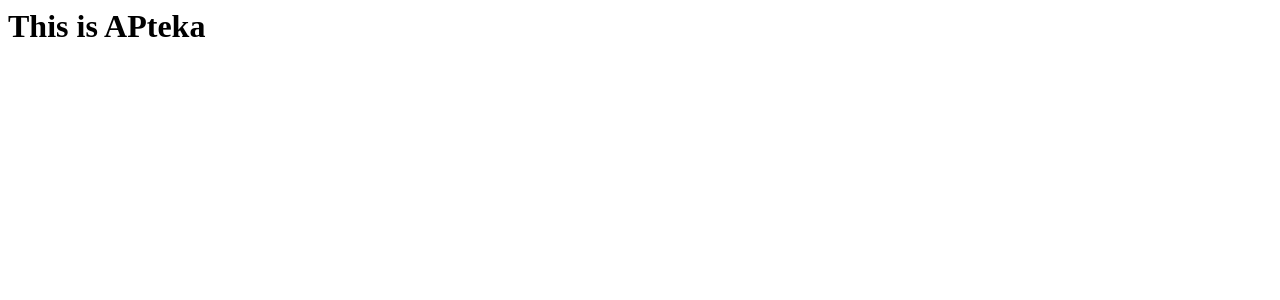
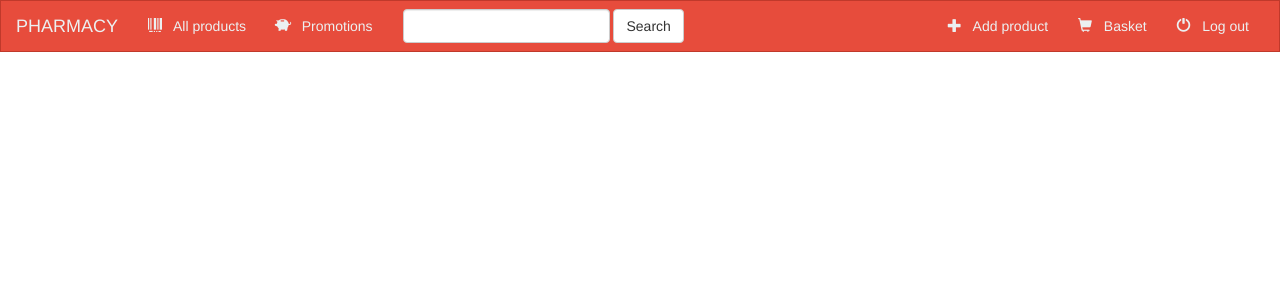
Before and after one commit to KonradMaroszek/Apteka---DJANGO---PYTHON, a Django app: page /pharmacy/ in a window 1280 px wide. Shown: the top 300 px of the page. Run offline with Django 3.2, Linux system fonts and the light colour scheme; some libraries are stand-ins or nearby versions.

Commit message:
added navbar

```diff
--- /dev/null
+++ b/Apteka/pharmacy/static/pharmacy/style.css
@@ -0,0 +1,99 @@
+body{
+    background white url("images/background.png")
+}
+.navbar {
+    border-radius:0;
+}
+.navbar.brand {
+    font-family: 'Satisfy', cursive;
+}
+
+.navbar-default {
+  background-color: #e74c3c;
+  border-color: #c0392b;
+}
+.navbar-default .navbar-brand {
+  color: #ecf0f1;
+}
+.navbar-default .navbar-brand:hover,
+.navbar-default .navbar-brand:focus {
+  color: #ffbbbc;
+}
+.navbar-default .navbar-text {
+  color: #ecf0f1;
+}
+.navbar-default .navbar-nav > li > a {
+  color: #ecf0f1;
+}
+.navbar-default .navbar-nav > li > a:hover,
+.navbar-default .navbar-nav > li > a:focus {
+  color: #ffbbbc;
+}
+.navbar-default .navbar-nav > li > .dropdown-menu {
+  background-color: #e74c3c;
+}
+.navbar-default .navbar-nav > li > .dropdown-menu > li > a {
+  color: #ecf0f1;
+}
+.navbar-default .navbar-nav > li > .dropdown-menu > li > a:hover,
+.navbar-default .navbar-nav > li > .dropdown-menu > li > a:focus {
+  color: #ffbbbc;
+  background-color: #c0392b;
+}
+.navbar-default .navbar-nav > li > .dropdown-menu > li.divider {
+  background-color: #c0392b;
+}
+.navbar-default .navbar-nav .open .dropdown-menu > .active > a,
+.navbar-default .navbar-nav .open .dropdown-menu > .active > a:hover,
+.navbar-default .navbar-nav .open .dropdown-menu > .active > a:focus {
+  color: #ffbbbc;
+  background-color: #c0392b;
+}
+.navbar-default .navbar-nav > .active > a,
+.navbar-default .navbar-nav > .active > a:hover,
+.navbar-default .navbar-nav > .active > a:focus {
+  color: #ffbbbc;
+  background-color: #c0392b;
+}
+.navbar-default .navbar-nav > .open > a,
+.navbar-default .navbar-nav > .open > a:hover,
+.navbar-default .navbar-nav > .open > a:focus {
+  color: #ffbbbc;
+  background-color: #c0392b;
+}
+.navbar-default .navbar-toggle {
+  border-color: #c0392b;
+}
+.navbar-default .navbar-toggle:hover,
+.navbar-default .navbar-toggle:focus {
+  background-color: #c0392b;
+}
+.navbar-default .navbar-toggle .icon-bar {
+  background-color: #ecf0f1;
+}
+.navbar-default .navbar-collapse,
+.navbar-default .navbar-form {
+  border-color: #ecf0f1;
+}
+.navbar-default .navbar-link {
+  color: #ecf0f1;
+}
+.navbar-default .navbar-link:hover {
+  color: #ffbbbc;
+}
+
+@media (max-width: 767px) {
+  .navbar-default .navbar-nav .open .dropdown-menu > li > a {
+    color: #ecf0f1;
+  }
+  .navbar-default .navbar-nav .open .dropdown-menu > li > a:hover,
+  .navbar-default .navbar-nav .open .dropdown-menu > li > a:focus {
+    color: #ffbbbc;
+  }
+  .navbar-default .navbar-nav .open .dropdown-menu > .active > a,
+  .navbar-default .navbar-nav .open .dropdown-menu > .active > a:hover,
+  .navbar-default .navbar-nav .open .dropdown-menu > .active > a:focus {
+    color: #ffbbbc;
+    background-color: #c0392b;
+  }
+}
--- a/Apteka/pharmacy/templates/pharmacy/index.html
+++ b/Apteka/pharmacy/templates/pharmacy/index.html
@@ -1 +1,66 @@
-<h1>index</h1>
+{% load staticfiles %}
+<link href="https://fonts.googleapis.com/css?family=Satisfy" rel="stylesheet" type="text/css">
+<link rel="stylesheet" href="http://maxcdn.bootstrapcdn.com/bootstrap/3.3.7/css/bootstrap.min.css">
+<script src="https://ajax.googleapis.com/ajax/libs/jquery/1.12.0/jquery.min.js"></script>
+<script src="http://maxcdn.bootstrapcdn.com/bootstrap/3.3.7/js/bootstrap.min.js"></script>
+<link rel="stylesheet" type="text/css" href="{% static 'pharmacy/style.css'%}"/>
+
+<nav class="navbar navbar-default">
+    <div class="container-fluid">
+        <div class="navbar-header">
+            <button type="button" class="navbar-toggle" data-toggle="collapse" data-target="#topNavBar">
+                <span class="icon-bar"></span>
+                <span class="icon-bar"></span>
+                <span class="icon-bar"></span>
+            </button>
+            <a class="navbar-brand" href="{%url 'pharmacy:index' %}">PHARMACY</a>
+        </div>
+        <div class="collapse navbar-collapse" id="topNavBar">
+            <ul class="nav navbar-nav">
+                <li class="">
+                    <a href="{%url 'pharmacy:products'%}">
+                        <span class="glyphicon glyphicon-barcode" aria-hidden="true"></span>
+                        &nbsp;
+                        All products
+                    </a>
+                </li>
+                <li class="">
+                      <a href="#">
+                        <span class="glyphicon glyphicon-piggy-bank" aria-hidden="true"></span>
+                        &nbsp;
+                        Promotions
+                    </a>
+                </li>
+            </ul>
+            <form class="navbar-form navbar-left" role="search" method="get" action="#">
+                <div class="form-group">
+                    <input type="text" class="form-control" name="query" value="">
+                </div>
+                <button type="submit" class="btn btn-default">Search</button>
+            </form>
+            <ul class="nav navbar-nav navbar-right">
+                <li class="">
+                      <a href="#">
+                        <span class="glyphicon glyphicon glyphicon-plus" aria-hidden="true"></span>
+                        &nbsp;
+                        Add product
+                    </a>
+                </li>
+                <li class="">
+                      <a href="#">
+                        <span class="glyphicon glyphicon-shopping-cart" aria-hidden="true"></span>
+                        &nbsp;
+                        Basket
+                    </a>
+                </li>
+                <li class="">
+                      <a href="#">
+                        <span class="glyphicon glyphicon-off" aria-hidden="true"></span>
+                        &nbsp;
+                        Log out
+                    </a>
+                </li>
+            </ul>
+        </div>
+    </div>
+</nav>
--- a/Apteka/pharmacy/views.py
+++ b/Apteka/pharmacy/views.py
@@ -4,7 +4,8 @@
 from django.core.exceptions import ObjectDoesNotExist
 
 def index(request):
-    return HttpResponse("<h1>This is APteka</h1>")
+    return render(request, 'pharmacy/index.html', {})
+
 
 def products(request):
     all_products = Product.objects.all()
```
Also changed, not shown: Apteka/pharmacy/static/pharmacy/images/background.png (added).
